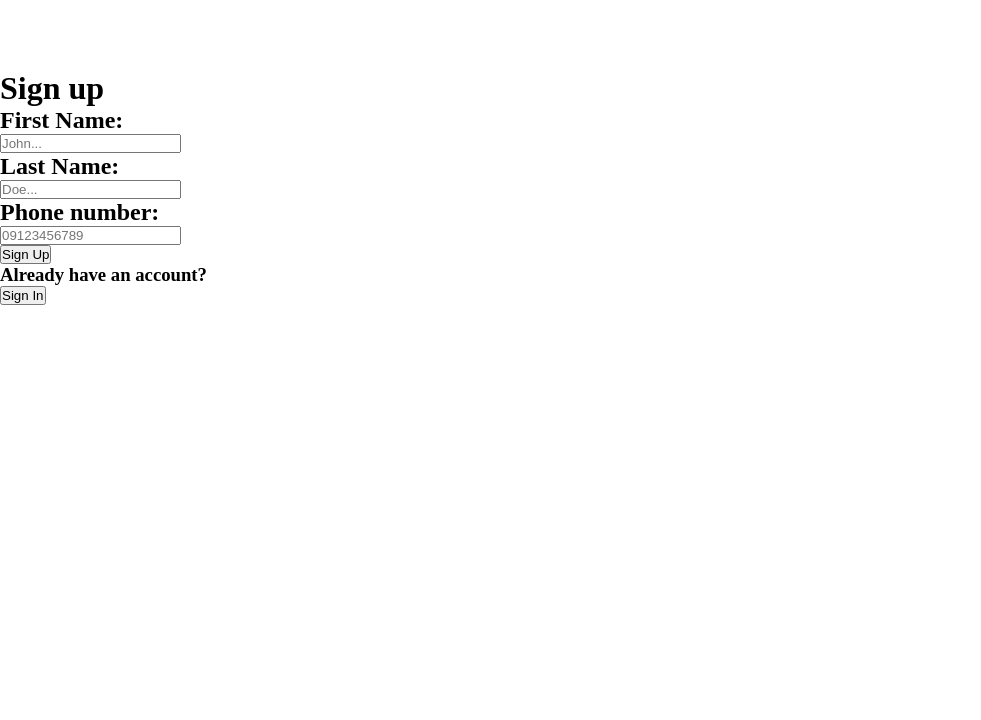
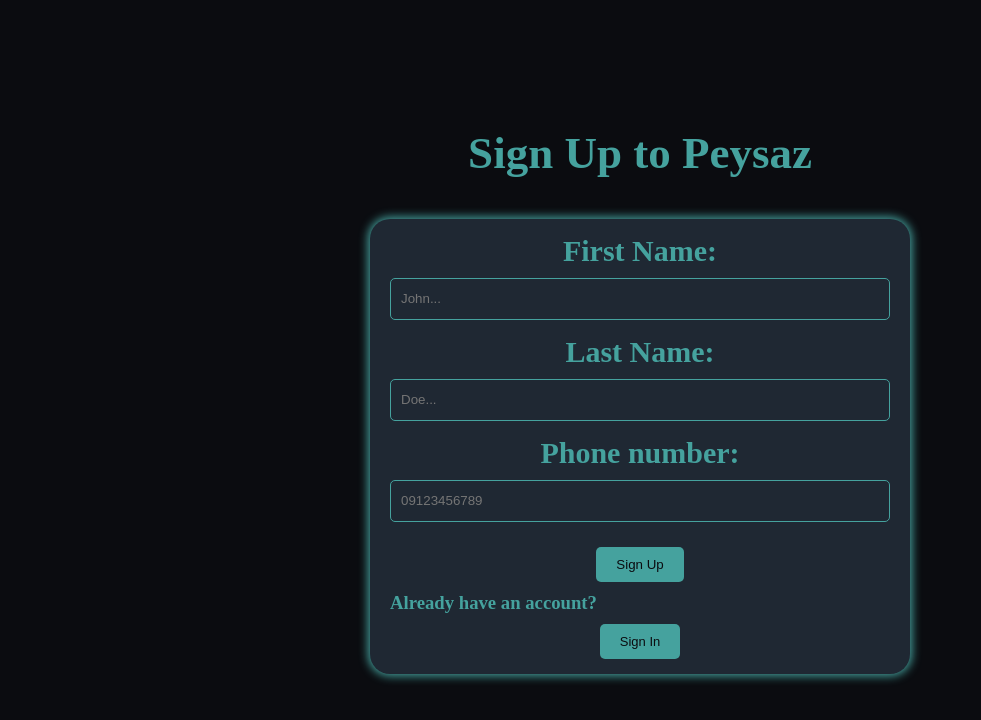
Before and after one commit to romina-kh/PEYSAZ_UI, a React (Vite) app in the folder client/: page /sign-up in a window 1280 px wide. Shown: the top 720 px of the page, without its empty margins (0-981 px from the left). Built offline with nearby package versions, Linux system fonts and the light colour scheme.

Commit message:
start css

```diff
--- a/client/src/App.css
+++ b/client/src/App.css
@@ -8,6 +8,81 @@
     padding: 0;
     text-decoration: none;
 }
-body{
-    padding-top: 70px;
+
+.error{
+    margin: 10px 0px;
+    color: #ff4d4d;
 }
+
+.sazgaryab{
+    margin-top: 70px;
+    background-color: #0b0c10;
+    min-height: 100vh;
+    text-align: center;
+}
+
+.sazgaryab-container{
+    padding: 20px;
+    justify-items: center;
+}
+.sazgaryab-container h2{
+    color: #45a29e;
+    margin-bottom: 50px;
+    margin-top: 20px;
+}
+
+.sazgaryab-container input{
+    background-color: #1f2833;
+    color: #ffffff;
+    border: 1px solid #45a29e;
+    padding: 10px;
+    height: 20px;
+    margin-bottom: 20px;
+    border-radius: 5px;
+    width: 540px;
+}
+
+.sazgaryab-container input:focus{
+    border-color: #66fcf1;
+    outline: none;
+    box-shadow: 0 0 10px 2px #66fcf1;
+}
+.sazgaryab-container button{
+    background-color: #45a29e;
+    color: #0b0c10;
+    border: none;
+    padding: 12px 30px;
+    border-radius: 5px;
+    cursor: pointer;
+    margin-left: 40px;
+}
+.sazgaryab-container button:hover{
+    background-color: #66fcf1;
+    transition: background-color 0.3s;
+  }
+  .sazgaryab-container h3{
+    color: #45a29e;
+    margin-bottom: 20px;
+    font-size: 25px;
+    font-weight: bold;
+  }
+  .sazgaryab-container h4{
+    color: #45a29e;
+    margin-bottom: 10px;
+    border-top: 2px dotted #45a29e;
+    padding-top: 10px;
+
+  }
+  .sazgaryab-container li{
+    color: #66fcf1;
+    margin:10px 30px;
+  }
+  .common-li{
+   font-size: 18px;
+  }
+  .sazgaryab-res {
+    border: 2px solid #45a29e;
+    width: 660px;
+    padding: 20px;
+    margin-top: 30px;
+  }
--- a/client/src/pages/general/compatible.jsx
+++ b/client/src/pages/general/compatible.jsx
@@ -53,10 +53,10 @@
   };
 
   return (
-    <div>
+    <div className="sazgaryab">
       <Navbar/>
       {isVIP && (
-        <div>
+        <div className="sazgaryab-container">
           <h2>Sazgaryab - Find Compatible Products</h2>
           <input
             type="text"
@@ -66,11 +66,23 @@
           />
           <button onClick={fetchCompatibleProducts}>Search</button>
 
-          {error && <p style={{ color: "red" }}>{error}</p>}
+          {error && <p className="error">{error}</p>}
 
           {Object.keys(productSazgar).length > 0 && (
+            <div className="sazgaryab-res">
+              {common.length > 0 && (
             <div>
-              <h3>Compatibility Results</h3>
+              <h3>Common Compatible Products</h3>
+              <ul>
+                {common.map((product) => (
+                  <li className="common-li" key={product.ID}>
+                    {product.Brand} {product.Model} ({product.Category})
+                  </li>
+                ))}
+              </ul>
+            </div>
+          )}
+
               {Object.entries(productSazgar).map(([product, compatibles]) => (
                 <div key={product}>
                   <h4>{product}</h4>
@@ -83,25 +95,14 @@
                       ))}
                     </ul>
                   ) : (
-                    <p>No compatible products found.</p>
+                    <p className="error">No compatible products found.</p>
                   )}
                 </div>
               ))}
             </div>
           )}
 
-          {common.length > 0 && (
-            <div>
-              <h3>Common Compatible Products</h3>
-              <ul>
-                {common.map((product) => (
-                  <li key={product.ID}>
-                    {product.Brand} {product.Model} ({product.Category})
-                  </li>
-                ))}
-              </ul>
-            </div>
-          )}
+
         </div>
       )}
     </div>
--- a/client/src/pages/sign-in/sign-in.css
+++ b/client/src/pages/sign-in/sign-in.css
@@ -0,0 +1,80 @@
+.sign-in{
+    background-color: #0b0c10;
+    height: 100vh;
+    display: flex;
+    align-items: center;
+    justify-content: center;
+    flex-direction: column;
+}
+
+.sign-in-form{
+    background-color: #1f2833;
+    padding: 20px;
+    border-radius: 20px;
+    box-shadow: 0 0 10px 2px #45a29e;
+    width: 500px;
+    text-align: center;
+}
+
+.sign-in h1{
+    color: #45a29e;
+    font-weight: bold;
+    font-size: 45px;
+    margin-bottom: 40px;
+}
+
+.sign-in-form h2{
+    color: #45a29e;
+    margin: 10px 0px;
+    font-size: 30px;
+}
+
+.sign-in-form input{
+    background-color: #1f2833;
+    color: #ffffff;
+    border: 1px solid #45a29e;
+    padding: 10px;
+    height: 20px;
+    margin-bottom: 5px;
+    border-radius: 5px;
+    width: calc(100% - 22px);
+  }
+  .sign-in-form input:focus{
+    border-color: #66fcf1;
+    outline: none;
+    box-shadow: 0 0 10px 2px #66fcf1;
+  }
+  .sign-in-form button {
+    background-color: #45a29e;
+    color: #0b0c10;
+    border: none;
+    padding: 10px 20px;
+    border-radius: 5px;
+    cursor: pointer;
+    margin: 10px 0;
+  }
+
+  .sign-in-form button:hover , .sing-in-button:hover{
+    background-color: #66fcf1;
+    transition: background-color 0.3s;
+  }
+  .sign-in-form h3 {
+    color: #45a29e;
+    text-align: left;
+    display: flex;
+    flex-direction: column;
+    align-items: flex-start;
+  }
+  .sing-up-button{
+    display: inline-block;
+    background-color: #45a29e;
+    color: #0b0c10;
+    border: none;
+    padding: 10px 20px;
+    border-radius: 5px;
+    cursor: pointer;
+    font-size: 13px;
+    text-decoration: none;
+    text-align: left;
+    margin: 5px 0px;
+  }
--- a/client/src/pages/sign-in/sign-in.jsx
+++ b/client/src/pages/sign-in/sign-in.jsx
@@ -11,7 +11,7 @@
     const navigate = useNavigate();
 
     const schema = yup.object().shape({
-          Phone_number:yup.number().notRequired()
+          Phone_number:yup.number("Phone Number Must be a Number").required("Phone Number is Required!").typeError("Phone Number is Required!")
     });
 
     const {register, handleSubmit, formState:{errors}} = useForm({resolver: yupResolver(schema)});
@@ -49,15 +49,15 @@
 
     return(
         <div className='sign-in'>
+          <h1>Sign In to Peysaz</h1>
             <form className='sign-in-form' onSubmit={handleSubmit(onSubmit)}>
-                <h1>Sign in</h1>
                 <h2>Phone number:</h2>
                 <input placeholder='09123456789' type='text'{...register("Phone_number")}/>
                 <p className='error'>{errors.Phone_number?.message}</p>
                 <button type='submit'>Sign in</button>
-                <p>{login}</p>
+                <p className='error'>{login}</p>
                 <h3>Don't have an account?</h3>
-                <button onClick={() => {navigate("/sign-up")}}>Sign Up</button>
+                <button className='sing-up-button' onClick={() => {navigate("/sign-up")}}>Sign Up</button>
             </form>
         </div>
     )
--- a/client/src/pages/sign-up/sign-up.css
+++ b/client/src/pages/sign-up/sign-up.css
@@ -0,0 +1,76 @@
+.sign-up{
+    background-color: #0b0c10;
+    height: 100vh;
+    display: flex;
+    align-items: center;
+    justify-content: center;
+    flex-direction: column;
+}
+.sign-up-form{
+    background-color: #1f2833;
+    padding: 5px 20px;
+    border-radius: 20px;
+    box-shadow: 0 0 10px 2px #45a29e;
+    width: 500px;
+    text-align: center;
+}
+.sign-up h1{
+    color: #45a29e;
+    font-weight: bold;
+    font-size: 45px;
+    margin-bottom: 40px;
+}
+.sign-up-form h2{
+    color: #45a29e;
+    margin: 10px 0px;
+    font-size: 30px;
+}
+.sign-up-form input{
+    background-color: #1f2833;
+    color: #ffffff;
+    border: 1px solid #45a29e;
+    padding: 10px;
+    height: 20px;
+    margin-bottom: 5px;
+    border-radius: 5px;
+    width: calc(100% - 22px);
+  }
+  .sign-up-form input:focus{
+    border-color: #66fcf1;
+    outline: none;
+    box-shadow: 0 0 10px 2px #66fcf1;
+  }
+  .sign-up-form button {
+    background-color: #45a29e;
+    color: #0b0c10;
+    border: none;
+    padding: 10px 20px;
+    border-radius: 5px;
+    cursor: pointer;
+    margin: 10px 0;
+  }
+
+  .sign-up-form button:hover , .sing-in-button:hover{
+    background-color: #66fcf1;
+    transition: background-color 0.3s;
+  }
+  .sign-up-form h3 {
+    color: #45a29e;
+    text-align: left;
+    display: flex;
+    flex-direction: column;
+    align-items: flex-start;
+  }
+  .sing-in-button{
+    display: inline-block;
+    background-color: #45a29e;
+    color: #0b0c10;
+    border: none;
+    padding: 10px 20px;
+    border-radius: 5px;
+    cursor: pointer;
+    font-size: 13px;
+    text-decoration: none;
+    text-align: left;
+    margin: 5px 0px;
+  }
--- a/client/src/pages/sign-up/sign-up.jsx
+++ b/client/src/pages/sign-up/sign-up.jsx
@@ -10,7 +10,7 @@
     const schema = yup.object().shape({
         First_name: yup.string().required("First Name is Required!"),
         Last_name: yup.string().required("Last Name is Required!"),
-        Phone_number:yup.number().required("Phone Number is Required!"),
+        Phone_number:yup.number("Phone Number Must be a Number").required("Phone Number is Required!").typeError("Phone Number is Required!"),
     });
 
     // register :link
@@ -42,7 +42,7 @@
 
     return(
         <div className='sign-up'>
-            <h1>Sign up</h1>
+            <h1>Sign Up to Peysaz</h1>
             <form className='sign-up-form' onSubmit={handleSubmit(onSubmit)}>
                 <h2>First Name:</h2>
                 <input placeholder='John...' type='text' {...register("First_name")}/>
@@ -55,7 +55,7 @@
                 <p className='error'>{errors.Phone_number?.message}</p>
                 <button type='submit'>Sign Up</button>
                 <h3>Already have an account?</h3>
-                <button onClick={() => {navigate("/sign-in")}}>Sign In</button>
+                <button className='sing-in-button' onClick={() => {navigate("/sign-in")}}>Sign In</button>
             </form>
         </div>
     )
```
